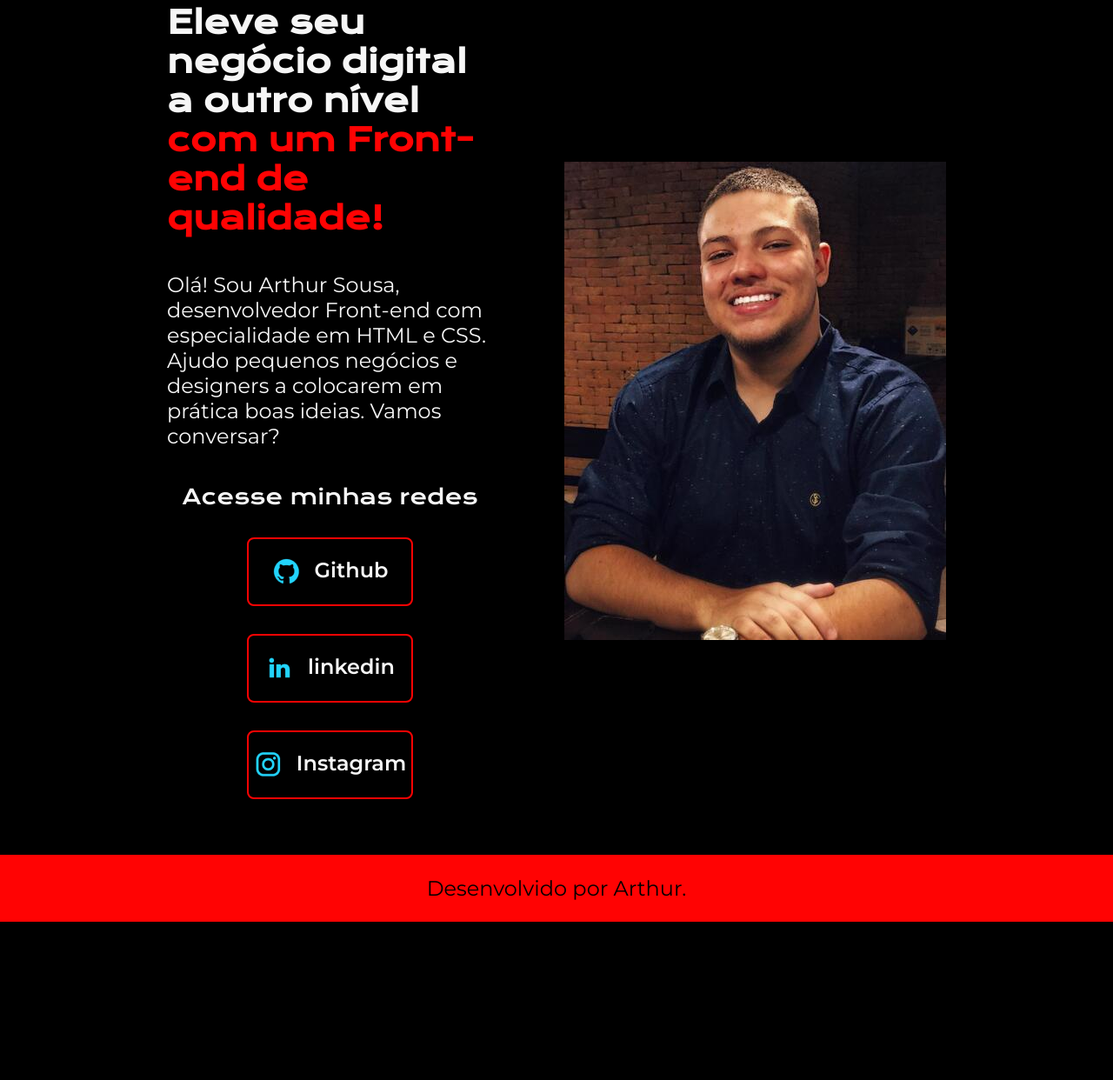
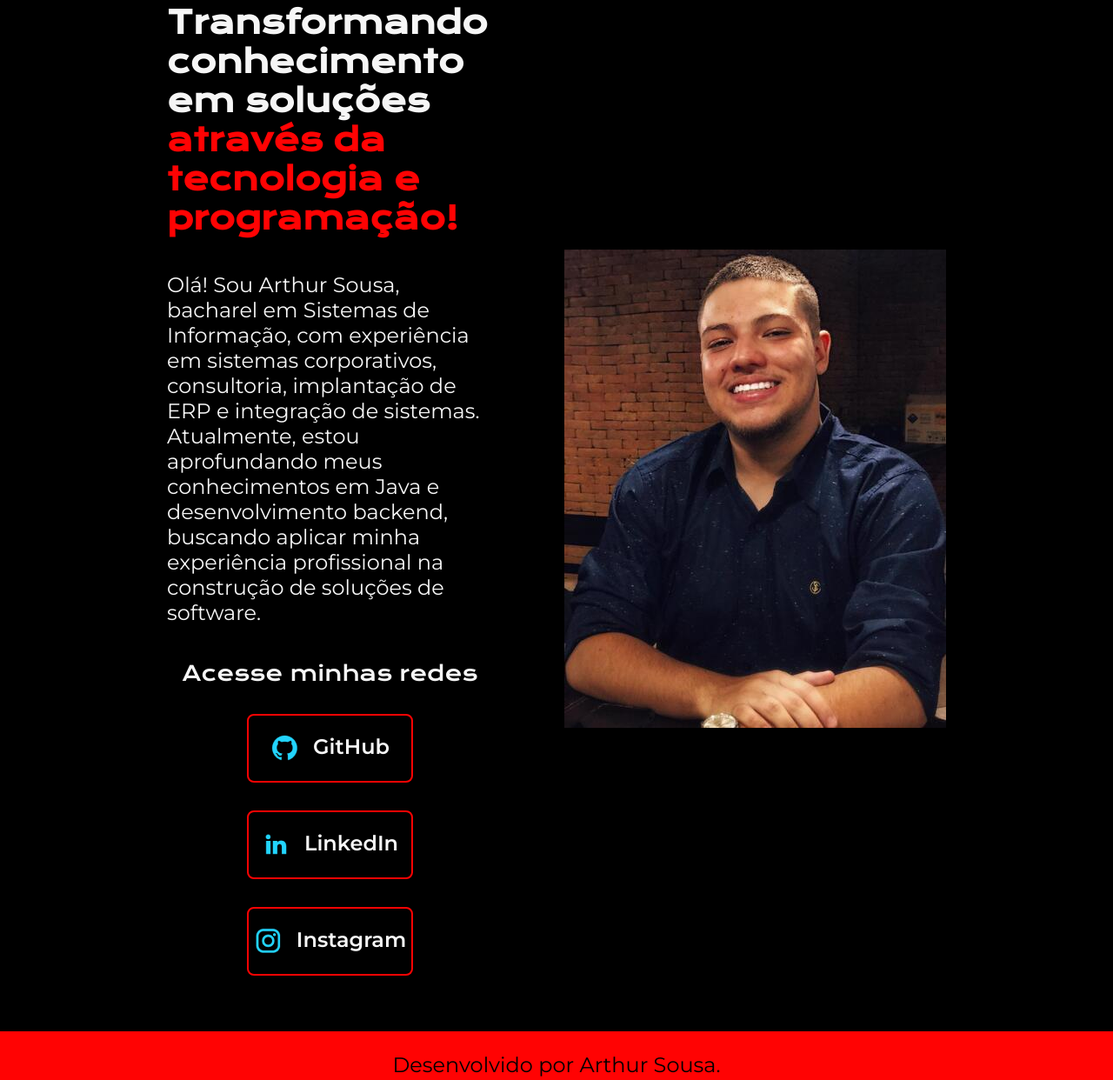
Before and after one commit to ArthurMSousa/portifolio, a plain HTML site: page index.html in a window 1280 px wide. Shown: the part 116-1358 px from the top of the page at 87% size. Before the commit the page ends 1176 px from the top, so only its background shows below. Drawn offline with nearby package versions, Linux system fonts and the light colour scheme.

Commit message:
Revise index.html for improved portfolio presentation
docs: update homepage professional presentation

```diff
--- a/index.html
+++ b/index.html
@@ -1,10 +1,11 @@
+
 <!DOCTYPE html>
 <html lang="pt-br">
 <head>
     <meta charset="UTF-8">
     <meta http-equiv="X-UA-Compatible" content="IE=edge">
     <meta name="viewport" content="width=device-width, initial-scale=1.0">
-    <title>Portifolio</title>
+    <title>Portfólio | Arthur Sousa</title>
     <link rel="stylesheet" href="./styles/style.css">
 </head>
 
@@ -15,36 +16,64 @@
             <a class="cabecalho__menu__link" href="about.html">Sobre mim</a>
         </nav>
     </header>
+
     <main class="apresentacao">
         <section class="apresentacao__conteudo">
-            <h1 class="apresentacao__conteudo__titulo">Eleve seu negócio digital a outro nível <strong class="titulo-destaque">com um Front-end de qualidade!
-            </strong></h1>
-            <p class="apresentacao__conteudo__texto">Olá! Sou Arthur Sousa, desenvolvedor
-            Front-end com especialidade em HTML e
-            CSS. Ajudo pequenos negócios e designers a
-            colocarem em prática boas ideias. Vamos
-            conversar?</p>
+
+            <h1 class="apresentacao__conteudo__titulo">
+                Transformando conhecimento em soluções
+                <strong class="titulo-destaque">
+                    através da tecnologia e programação!
+                </strong>
+            </h1>
+
+            <p class="apresentacao__conteudo__texto">
+                Olá! Sou Arthur Sousa, bacharel em Sistemas de Informação,
+                com experiência em sistemas corporativos, consultoria,
+                implantação de ERP e integração de sistemas.
+                Atualmente, estou aprofundando meus conhecimentos em
+                Java e desenvolvimento backend, buscando aplicar minha
+                experiência profissional na construção de soluções de software.
+            </p>
+
             <div class="apresentacao__links">
-                <h2 class="apresentacao__links__subtitulo">Acesse minhas redes</h2>
-                <a class="apresentacao__links__navegacao" href="https://github.com/ArthurMSousa">
-                    <img src="./assets/github.png">
-                    Github
+                <h2 class="apresentacao__links__subtitulo">
+                    Acesse minhas redes
+                </h2>
+
+                <a class="apresentacao__links__navegacao"
+                   href="https://github.com/ArthurMSousa"
+                   target="_blank"
+                   rel="noopener noreferrer">
+                    <img src="./assets/github.png" alt="Ícone do GitHub">
+                    GitHub
                 </a>
-                <a class="apresentacao__links__navegacao" href="https://www.linkedin.com/in/arthur-sousa-8baa01195/">
-                    <img src="./assets/linkedin.png">
-                    linkedin
+
+                <a class="apresentacao__links__navegacao"
+                   href="https://www.linkedin.com/in/arthur-sousa-8baa01195/"
+                   target="_blank"
+                   rel="noopener noreferrer">
+                    <img src="./assets/linkedin.png" alt="Ícone do LinkedIn">
+                    LinkedIn
                 </a>
-                <a class="apresentacao__links__navegacao" href="https://instagram.com/arthurmssa_">
-                    <img src="./assets/instagram.png">
+
+                <a class="apresentacao__links__navegacao"
+                   href="https://instagram.com/arthurmssa_"
+                   target="_blank"
+                   rel="noopener noreferrer">
+                    <img src="./assets/instagram.png" alt="Ícone do Instagram">
                     Instagram
                 </a>
             </div>
         </section>
-        <img class="apresentacao__imagem" src="./assets/imagem.jpeg" alt="Foto do Arthur Sousa">
+
+        <img class="apresentacao__imagem"
+             src="./assets/imagem.jpeg"
+             alt="Foto de Arthur Sousa">
     </main>
+
     <footer class="rodape">
-        <p>Desenvolvido por Arthur.</p>
+        <p>Desenvolvido por Arthur Sousa.</p>
     </footer>
 </body>
-
 </html>
```
